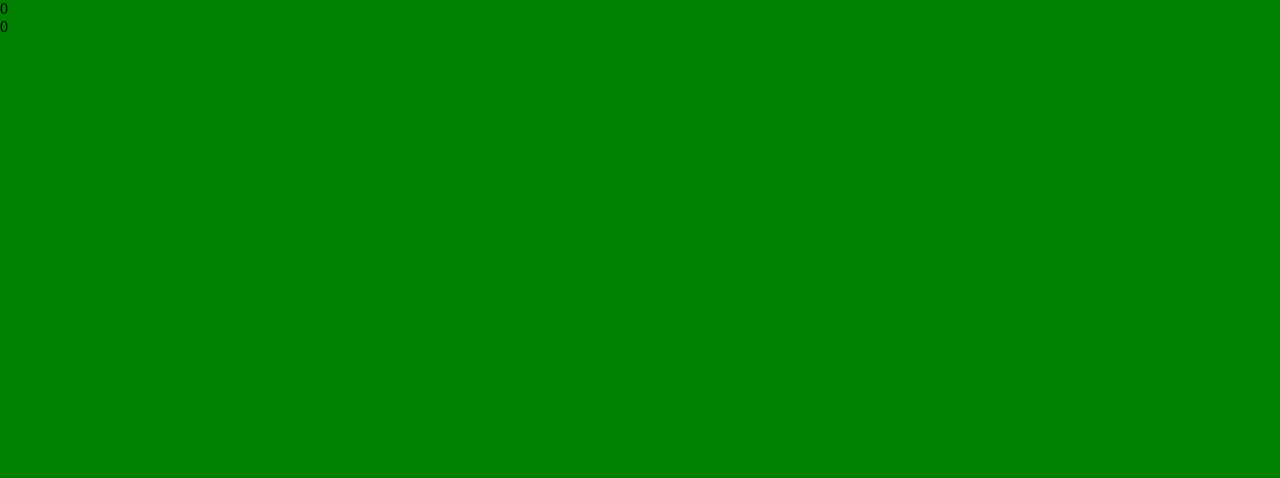
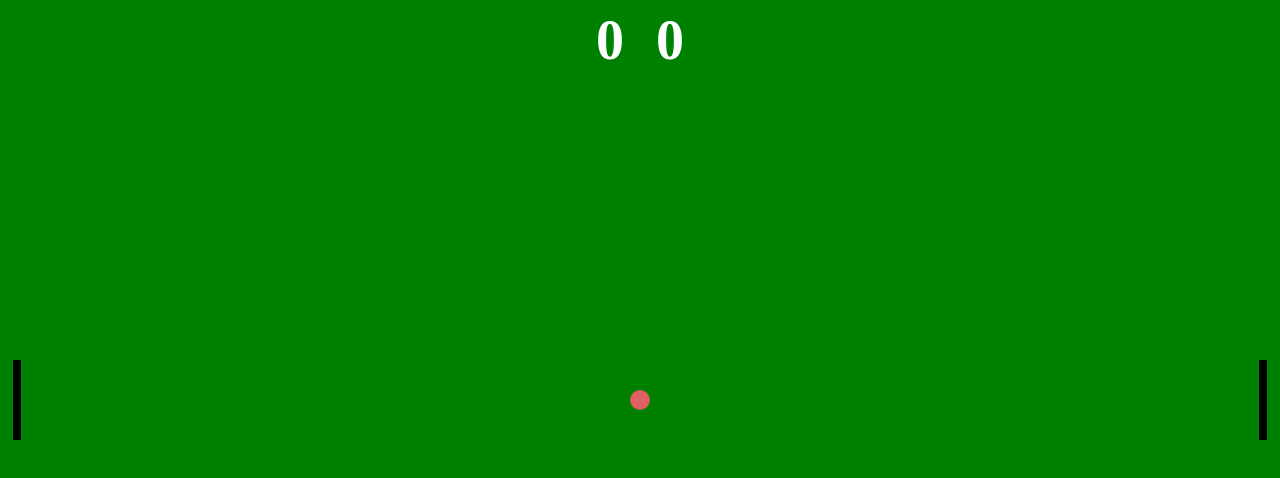
Before and after one commit to El-Roman/web-game-project, a plain HTML site: page index.html in a window 1280 px wide. Drawn offline with Linux system fonts and the light colour scheme.

Commit message:
finished first draft of style sheet

```diff
--- a/index.html
+++ b/index.html
@@ -19,8 +19,8 @@
 
     <!-- construct ball and paddles -->
     <div class="ball" id="ball"></div>
-    <div class="paddle-left" id="player-paddle"></div>
-    <div class="paddle-right" id="computer-paddle"></div>
+    <div class="paddle left" id="player-paddle"></div>
+    <div class="paddle right" id="computer-paddle"></div>
 
 </body>
 
--- a/styles.css
+++ b/styles.css
@@ -4,7 +4,63 @@
     box-sizing: border-box;
 }
 
+
 body {
     margin: 0;
     background-color: green;
 }
+
+.paddle {
+    /* position to center of screen */
+    --position: 50;
+
+    position: absolute;
+    background-color: black;
+    /* using vh to obtain even sizes of different screens */
+    top: calc(var(--position) * 1vh);
+    transform: translateY(-50%);
+    width: 1vh;
+    height: 10vh;
+}
+
+.paddle.left {
+    left: 1vw;
+}
+
+.paddle.right {
+    right: 1vw;
+}
+
+.ball {
+    --x: 50;
+    --y: 50;
+
+    position: absolute;
+    background-color: rgb(222, 96, 96);
+    left: calc(var(--x) * 1vw);
+    top: calc(var(--y) * 1vh);
+    border-radius: 50%;
+    /* transform translate places ball in center */
+    transform: translate(-50%, -50%);
+    width: 2.5vh;
+    height: 2.5vh;
+}
+
+.score {
+    display: flex;
+    justify-content: center;
+    font-weight: bold;
+    font-size: 7vh;
+    color: white;
+}
+
+.score>* {
+    flex-grow: 1;
+    flex-basis: 0;
+    padding: 0 2vh;
+    margin: 1vh 0;
+}
+
+.score> :first-child {
+    text-align: right;
+}
```
